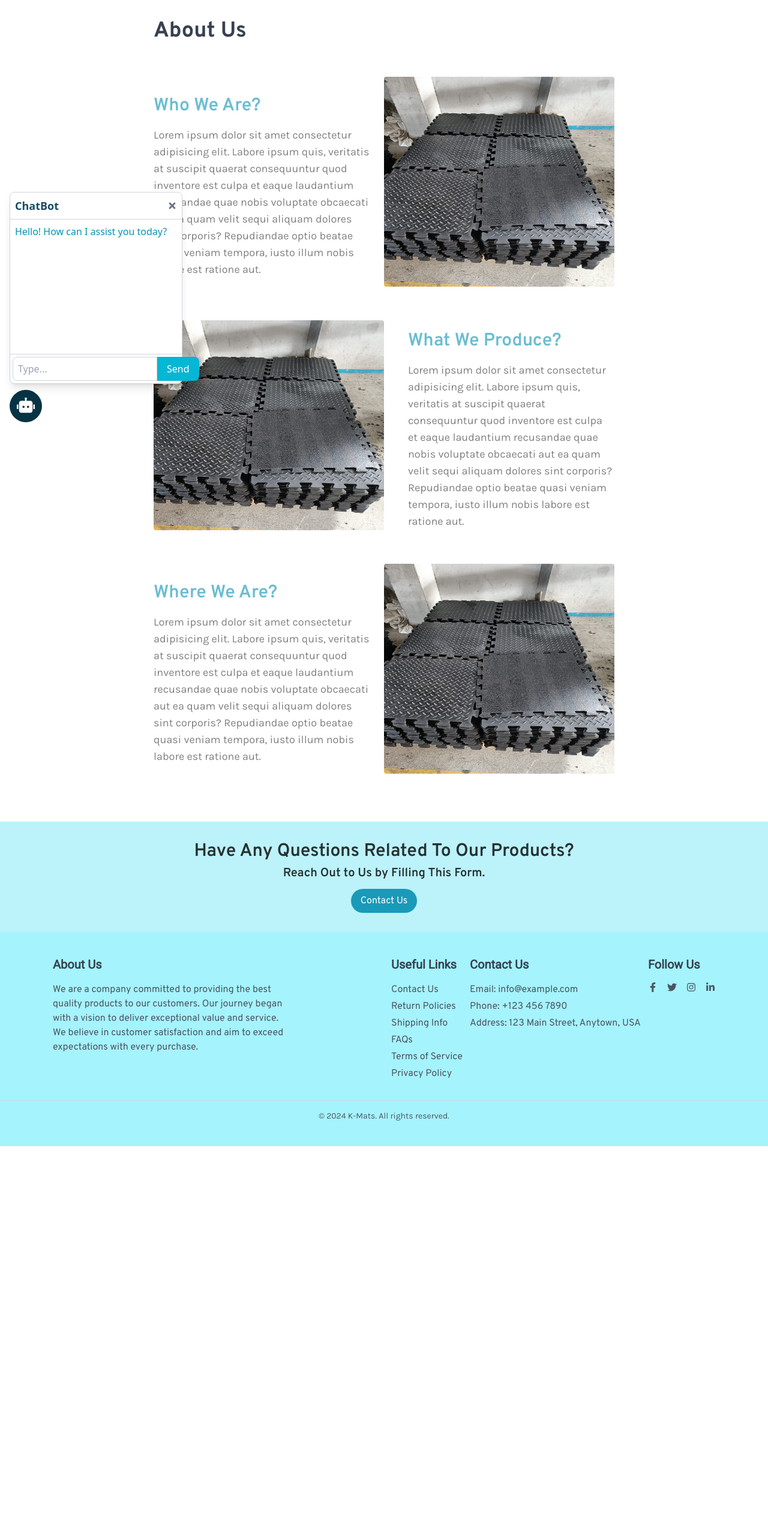
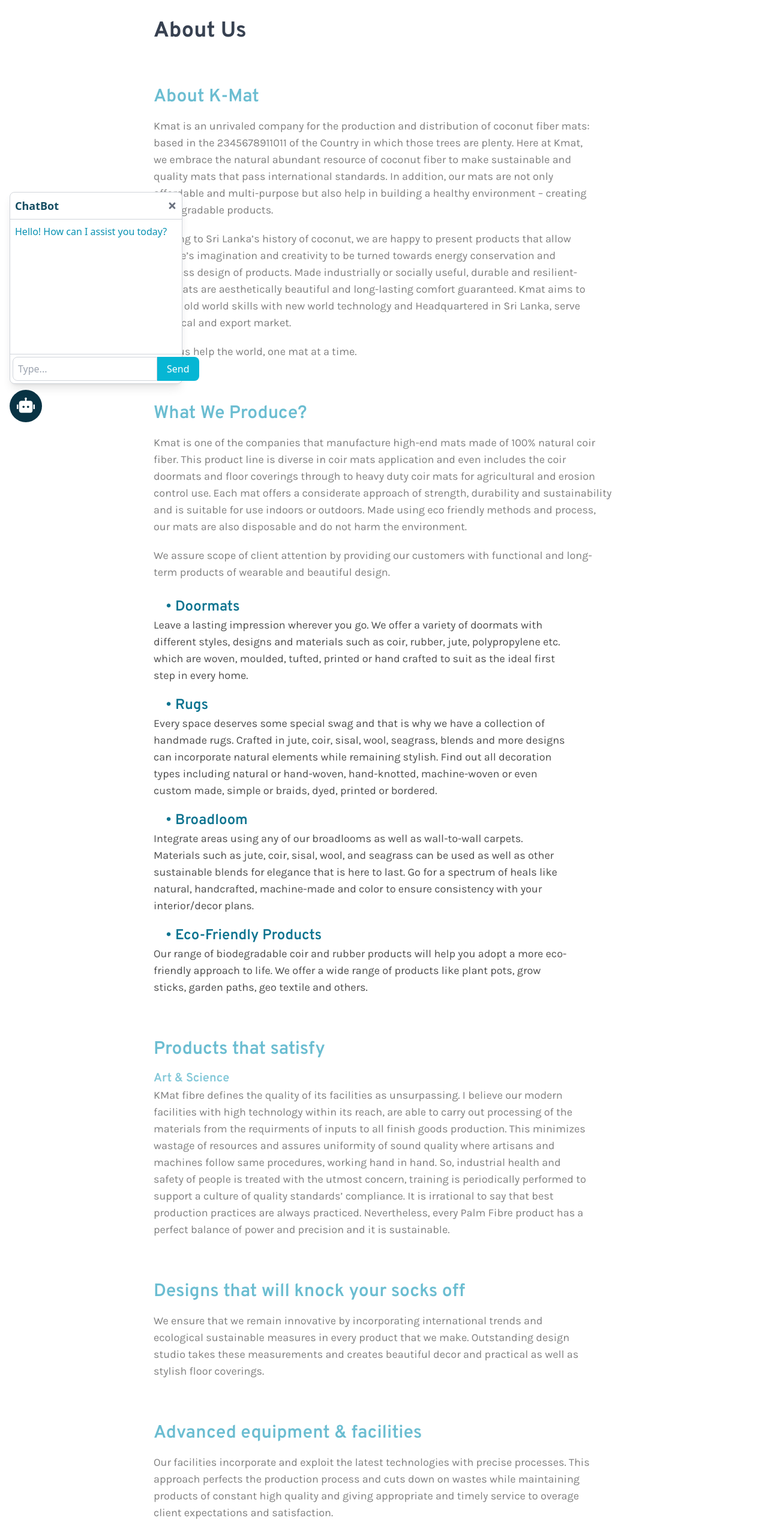
Before and after one commit to SahanDev00/crystal, a React (Create React App) app: page /about-us in a window 1280 px wide. Shown: the part 80-2646 px from the top of the page at 60% size. Before the commit the page ends 1991 px from the top, so only its background shows below. Built offline with nearby package versions, Linux system fonts and the light colour scheme.

Commit message:
commited

```diff
--- a/src/components/AboutUs/AboutUs.jsx
+++ b/src/components/AboutUs/AboutUs.jsx
@@ -1,5 +1,4 @@
 import React from 'react'
-import pic from '../../images/rug1.jpeg'
 import Questions from './Questions'
 
 const AboutUs = () => {
@@ -7,31 +6,48 @@
     <div className='w-full mt-28'>
         <div className='w-[60%] mx-auto'>
             <h1 className='text-gray-700 text-4xl font-bold my-10 font-overpass'>About Us</h1>
-            <div className='w-full flex flex-wrap mt-14'>
-                <div className='w-1/2 mx-auto flex flex-col justify-center'>
-                    <h1 className='text-3xl font-semibold text-cyan-600/60 my-4 font-overpass'>Who We Are?</h1>
-                    <p className='text-black/50 w-[95%] text-wrap text-lg font-karla'>Lorem ipsum dolor sit amet consectetur adipisicing elit. Labore ipsum quis, veritatis at suscipit quaerat consequuntur quod inventore est culpa et eaque laudantium recusandae quae nobis voluptate obcaecati aut ea quam velit sequi aliquam dolores sint corporis? Repudiandae optio beatae quasi veniam tempora, iusto illum nobis labore est ratione aut.</p>
-                </div>
-                <div className='w-1/2 h-[350px] flex flex-col items-center justify-center'>
-                    <img src={pic} alt="" className='w-full h-full rounded' />
+            <div className='w-full flex mt-14'>
+                <div className='mx-auto flex flex-col justify-center'>
+                    <h1 className='text-3xl font-semibold text-cyan-600/60 my-4 font-overpass'>About K-Mat</h1>
+                    <p className='text-black/50 w-[95%] text-wrap text-lg font-karla'>Kmat is an unrivaled company for the production and distribution of coconut fiber mats: based in the 2345678911011 of the Country in which those trees are plenty. Here at Kmat, we embrace the natural abundant resource of coconut fiber to make sustainable and quality mats that pass international standards. In addition, our mats are not only affordable and multi-purpose but also help in building a healthy environment – creating biodegradable products.</p>
+                    <p className='text-black/50 w-[95%] mt-5 text-wrap text-lg font-karla'>Owning to Sri Lanka’s history of coconut, we are happy to present products that allow people’s imagination and creativity to be turned towards energy conservation and careless design of products. Made industrially or socially useful, durable and resilient-our mats are aesthetically beautiful and long-lasting comfort guaranteed. Kmat aims to blend old world skills with new world technology and Headquartered in Sri Lanka, serve the local and export market.</p>
+                    <p className='text-black/50 w-[95%] text-wrap mt-5 text-lg font-karla'>Help us help the world, one mat at a time.</p>
                 </div>
             </div>
-            <div className='w-full flex flex-wrap mt-14'>
-                <div className='w-1/2 h-[350px] flex flex-col items-center justify-center'>
-                    <img src={pic} alt="" className='w-full h-full rounded' />
-                </div>
-                <div className='w-1/2 mx-auto flex flex-col justify-center'>
-                    <h1 className='text-3xl ml-10 font-semibold text-cyan-600/60 my-4 font-overpass'>What We Produce?</h1>
-                    <p className='text-black/50 text-wrap text-lg ml-10 font-karla'>Lorem ipsum dolor sit amet consectetur adipisicing elit. Labore ipsum quis, veritatis at suscipit quaerat consequuntur quod inventore est culpa et eaque laudantium recusandae quae nobis voluptate obcaecati aut ea quam velit sequi aliquam dolores sint corporis? Repudiandae optio beatae quasi veniam tempora, iusto illum nobis labore est ratione aut.</p>
+            <div className='w-full flex mt-14'>
+                <div className='mx-auto flex flex-col justify-center'>
+                    <h1 className='text-3xl font-semibold text-cyan-600/60 my-4 font-overpass'>What We Produce?</h1>
+                    <p className='text-black/50 text-wrap text-lg font-karla'>Kmat is one of the companies that manufacture high-end mats made of 100% natural coir fiber. This product line is diverse in coir mats application and even includes the coir doormats and floor coverings through to heavy duty coir mats for agricultural and erosion control use. Each mat offers a considerate approach of strength, durability and sustainability and is suitable for use indoors or outdoors. Made using eco friendly methods and process, our mats are also disposable and do not harm the environment.</p>
+                    <p className='text-black/50 text-wrap text-lg font-karla mt-5'>We assure scope of client attention by providing our customers with functional and long-term products of wearable and beautiful design.</p>
+                    <ul className='mt-2'>
+                        <li className='text-2xl mt-5 font-semibold font-overpass text-cyan-700 ml-5'>• Doormats</li>
+                        <p className='text-lg font-karla w-[90%] text-black/70'>Leave a lasting impression wherever you go. We offer a variety of doormats with different styles, designs and materials such as coir, rubber, jute, polypropylene etc. which are woven, moulded, tufted, printed or hand crafted to suit as the ideal first step in every home.</p>
+                        <li className='text-2xl mt-5 font-semibold font-overpass text-cyan-700 ml-5'>• Rugs</li>
+                        <p className='text-lg font-karla w-[90%] text-black/70'>Every space deserves some special swag and that is why we have a collection of handmade rugs. Crafted in jute, coir, sisal, wool, seagrass, blends and more designs can incorporate natural elements while remaining stylish. Find out all decoration types including natural or hand-woven, hand-knotted, machine-woven or even custom made, simple or braids, dyed, printed or bordered.</p>
+                        <li className='text-2xl mt-5 font-semibold font-overpass text-cyan-700 ml-5'>• Broadloom</li>
+                        <p className='text-lg font-karla w-[90%] text-black/70'>Integrate areas using any of our broadlooms as well as wall-to-wall carpets. Materials such as jute, coir, sisal, wool, and seagrass can be used as well as other sustainable blends for elegance that is here to last. Go for a spectrum of heals like natural, handcrafted, machine-made and color to ensure consistency with your interior/decor plans.</p>
+                        <li className='text-2xl mt-5 font-semibold font-overpass text-cyan-700 ml-5'>• Eco-Friendly Products</li>
+                        <p className='text-lg font-karla w-[90%] text-black/70'>Our range of biodegradable coir and rubber products will help you adopt a more eco-friendly approach to life. We offer a wide range of products like plant pots, grow sticks, garden paths, geo textile and others.</p>
+                    </ul>
                 </div>
             </div>
-            <div className='w-full flex flex-wrap mt-14'>
-                <div className='w-1/2 mx-auto flex flex-col justify-center'>
-                    <h1 className='text-3xl font-semibold text-cyan-600/60 my-4 font-overpass'>Where We Are?</h1>
-                    <p className='text-black/50 text-wrap text-lg w-[95%] font-karla'>Lorem ipsum dolor sit amet consectetur adipisicing elit. Labore ipsum quis, veritatis at suscipit quaerat consequuntur quod inventore est culpa et eaque laudantium recusandae quae nobis voluptate obcaecati aut ea quam velit sequi aliquam dolores sint corporis? Repudiandae optio beatae quasi veniam tempora, iusto illum nobis labore est ratione aut.</p>
+            <div className='w-full flex mt-14'>
+                <div className='mx-auto flex flex-col justify-center'>
+                    <h1 className='text-3xl font-semibold text-cyan-600/60 my-4 font-overpass'>Products that satisfy</h1>
+                    <h2 className='text-xl font-semibold text-cyan-600/50 font-overpass'>Art & Science</h2>
+                    <p className='text-black/50 text-wrap text-lg w-[95%] font-karla'>KMat fibre defines the quality of its facilities as unsurpassing. I believe our modern facilities with high technology within its reach, are able to carry out processing of the materials from the requirments of inputs to all finish goods production. This minimizes wastage of resources and assures uniformity of sound quality where artisans and machines follow same procedures, working hand in hand. So, industrial health and safety of people is treated with the utmost concern, training is periodically performed to support a culture of quality standards’ compliance. It is irrational to say that best production practices are always practiced. Nevertheless, every Palm Fibre product has a perfect balance of power and precision and it is sustainable.</p>
                 </div>
-                <div className='w-1/2 h-[350px] flex flex-col items-center justify-center'>
-                    <img src={pic} alt="" className='w-full h-full rounded' />
+            </div>
+            <div className='w-full flex mt-14'>
+                <div className='mx-auto flex flex-col justify-center'>
+                    <h1 className='text-3xl font-semibold text-cyan-600/60 my-4 font-overpass'>Designs that will knock your socks off</h1>
+                    <p className='text-black/50 text-wrap text-lg w-[95%] font-karla'>We ensure that we remain innovative by incorporating international trends and ecological sustainable measures in every product that we make. Outstanding design studio takes these measurements and creates beautiful decor and practical as well as stylish floor coverings.</p>
+                </div>
+            </div>
+            <div className='w-full flex mt-14'>
+                <div className='mx-auto flex flex-col justify-center'>
+                    <h1 className='text-3xl font-semibold text-cyan-600/60 my-4 font-overpass'>Advanced equipment & facilities</h1>
+                    <p className='text-black/50 text-wrap text-lg w-[95%] font-karla'>Our facilities incorporate and exploit the latest technologies with precise processes. This approach perfects the production process and cuts down on wastes while maintaining products of constant high quality and giving appropriate and timely service to overage client expectations and satisfaction.</p>
                 </div>
             </div>
         </div>
--- a/src/components/Cards.jsx
+++ b/src/components/Cards.jsx
@@ -52,7 +52,7 @@
           <div key={slide.slideBannerID} className='relative w-full h-[500px] lg:h-[650px]'>
             <img src={`https://kmatadmin.worldpos.biz/uploads/${slide.slideBannerID}.jpg`} alt={slide.title} className=' lg:w-[50%] xl:w-[500px] h-full lg:h-[80%] object-cover shadow-lg absolute top-0 lg:left-2 lg:z-10 rounded-lg' />
             <div className='w-full lg:w-[650px] xl:w-[770px] h-[600px]  lg:bg-cyan-400/20 absolute lg:right-2 bottom-0 rounded-lg'>
-              <div className='w-full h-full flex bg-black/40'>
+              <div className='w-full h-full flex bg-black/40 lg:bg-cyan-400/20'>
                 <div className='w-5 sm:w-2/12 lg:w-1/2'/>
                 <div className='w-full h-full flex items-center'>
                   <div>
--- a/src/components/Hero2.jsx
+++ b/src/components/Hero2.jsx
@@ -11,8 +11,8 @@
           <div className="flex items-center justify-center relative">
             <div className="flex w-[100%] relative h-[100vh] mx-auto justify-center items-center">
               <div className="w-full h-full flex flex-col items-center p-10 text-white justify-center mt-10">
-                <h1 className="text-4xl text-center md:text-5xl font-bold mb-4 uppercase text-gray-300 relative font-karla">Lorem, ipsum dolor.</h1>
-                <p className="md:text-lg mb-6 w-[95%] md:w-[70%] lg:w-[50%] text-center text-gray-400 font-karla">Lorem ipsum dolor sit amet consectetur adipisicing elit. Ex earum odit quae minima. Mollitia distinctio impedit iste, earum perspiciatis eius quidem placeat nostrum excepturi error nobis? Itaque beatae maiores qui? Lorem ipsum dolor sit amet consectetur adipisicing elit. Ex earum odit quae minima. Mollitia distinctio impedit iste.</p>
+                <h1 className="text-4xl text-center md:text-5xl font-bold mb-4 uppercase text-gray-300 relative font-karla">Welcome to <span className='text-cyan-400'>K-Mat</span></h1>
+                <p className="md:text-lg mb-6 w-[95%] md:w-[70%] lg:w-[60%] text-center text-gray-400 font-karla">The market leader in manufacturing and supplying the best quality coconut fiber mats in Sri Lanka. A hand in hand is made on ecology and art in order to develop efficient, environment friendly mats for households, offices and industries. Our mats have a core of 100% coconut fiber offering strength and versatility with style for all manner of applications, whether as a doormat, floor mat or industrial mat. In Kmat global sustainability practices are integrated into the company's core culture in a way that enhances product longevity across markets. Browse our collection of step mats which are ideal for the environment and advances comfort. Make Kmat your choice for quality and sustainability.</p>
                 <Link to='/store'>
                     <button className="bg-cyan-500/90 font-karla text-white py-2 px-5 rounded hover:bg-cyan-600 transition duration-300">
                     Explore
```
